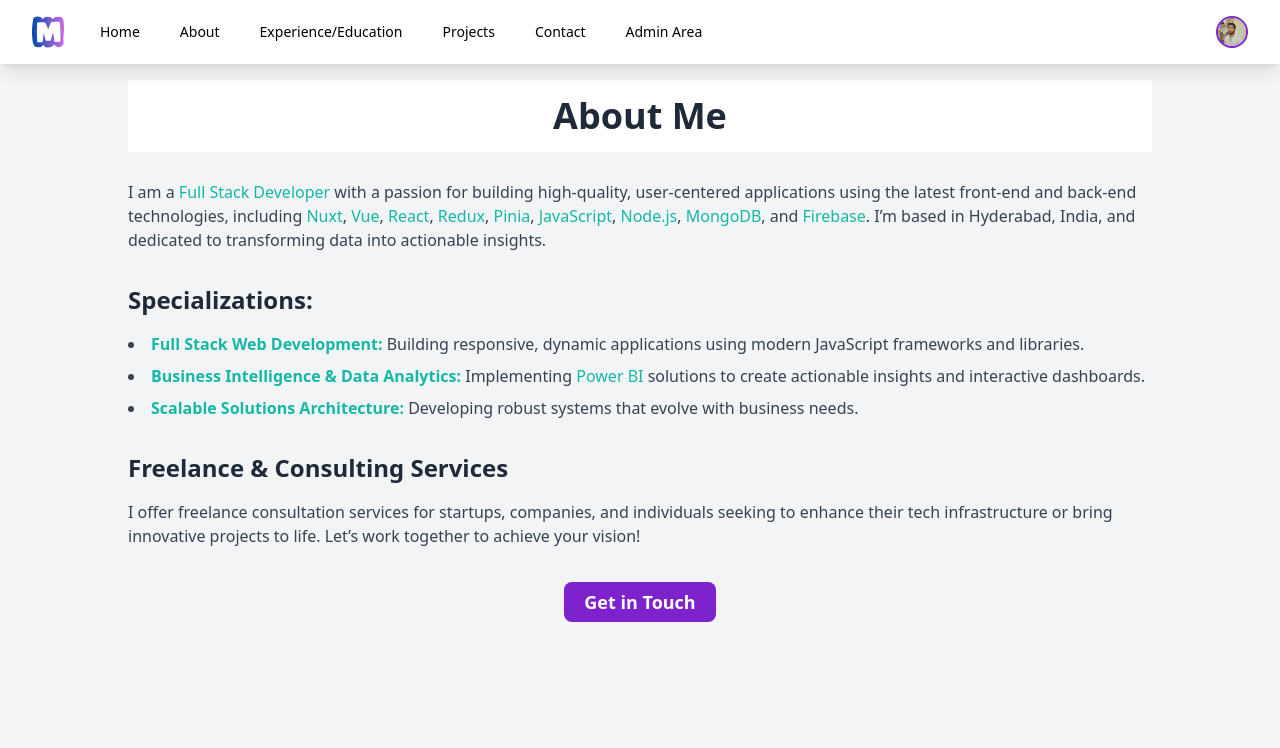
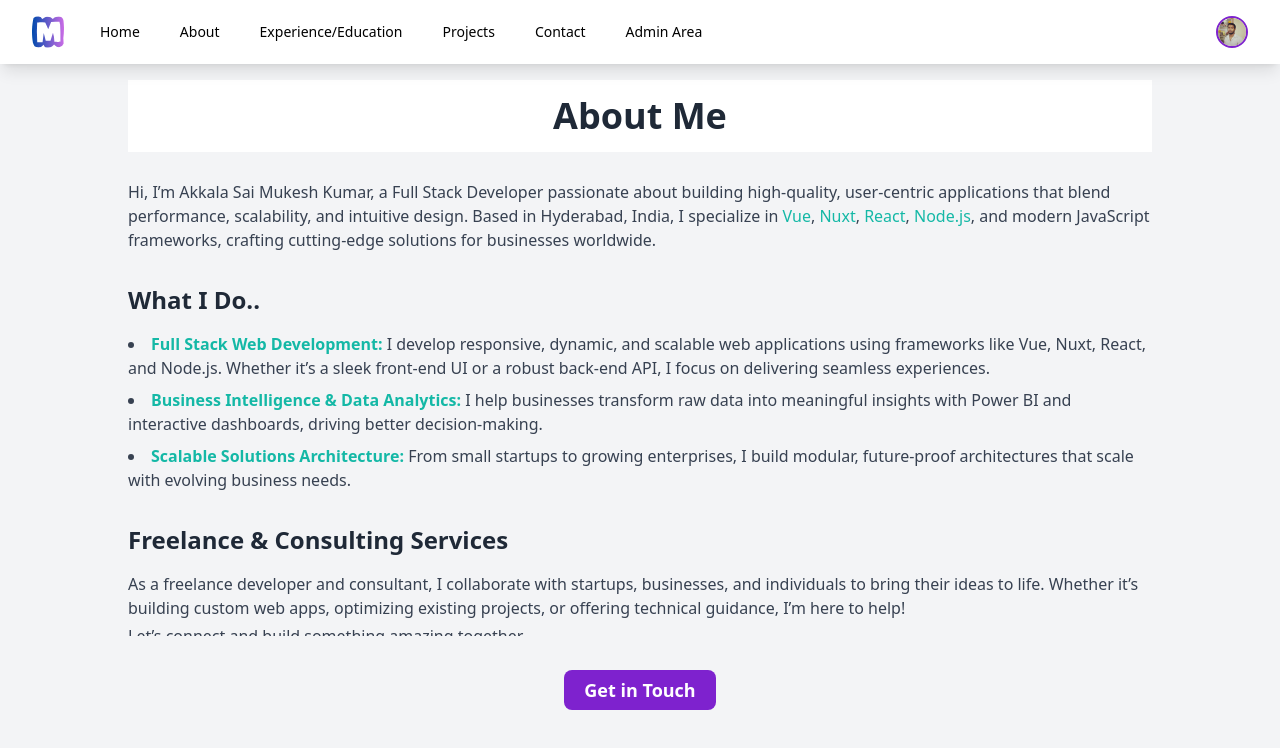
Before and after one commit to Mukeshdiksha2018/Personal-Website, a Nuxt app: page /About in a window 1280 px wide. Shown: the top 748 px of the page. Built offline with nearby package versions, Linux system fonts and the light colour scheme.

Commit message:
Content changes
content changes on home page and about us section.

```diff
--- a/components/HomeContent.vue
+++ b/components/HomeContent.vue
@@ -24,27 +24,19 @@
           <span
             class="text-base sm:text-lg mt-4 md:mt-0 animate-fadeInUp delay-150"
           >
-            I am a
-            <span class="font-semibold text-teal-500"
-              >Full Stack Developer</span
-            >
-            specializing in building scalable web applications with modern
-            technologies, including
-            <span class="font-semibold text-teal-500"> Nuxt</span>,
-            <span class="font-semibold text-teal-500"> Vue</span>,
-            <span class="font-semibold text-teal-500"> React</span>,
-            <span class="font-semibold text-teal-500"> Redux</span>,
-            <span class="font-semibold text-teal-500"> Pinia</span>,
-            <span class="font-semibold text-teal-500"> JavaScript</span>,
-            <span class="font-semibold text-teal-500"> Node.js</span>,
-            <span class="font-semibold text-teal-500"> MongoDB</span>
+            Based in India, I am a passionate Full Stack Software Developer with
+            a strong focus on Vue.js and Nuxt.js. With years of experience in
+            building scalable, no-code, and document-signing platforms, I blend
+            clean design with robust functionality to craft seamless web
+            applications. I take pride in writing efficient, maintainable code
+            and have a keen eye for UI/UX details, ensuring that every project I
+            work on delivers both performance and aesthetics. Whether
+            collaborating with teams or leading development initiatives, I am
+            committed to delivering high-quality, scalable solutions. Beyond
+            client projects, I am constantly exploring new technologies,
+            refining my skills, and working on personal experiments to stay at
+            the forefront of modern web development.
           </span>
-          <p class="text-base sm:text-lg mt-4 animate-fadeInUp delay-300">
-            Based in
-            <span class="font-semibold text-teal-500">Hyderabad, India</span>, I
-            am passionate about transforming data into actionable insights and
-            delivering high-quality software solutions.
-          </p>
         </h1>
       </div>
 
@@ -69,39 +61,39 @@
 </template>
 
 <script setup>
-import { ref, onMounted } from 'vue';
+import { ref, onMounted } from "vue";
 
 onMounted(() => {});
 
 useHead({
-  title: 'Mukesh Kumar | Full Stack Developer | Home',
+  title: "Mukesh Kumar | Full Stack Developer | Home",
   meta: [
     {
-      name: 'description',
+      name: "description",
       content:
-        'Full Stack Developer specializing in scalable web applications with expertise in Nuxt, Vue, React, Node.js, Power BI, and more. Based in Hyderabad, India.',
+        "Full Stack Developer specializing in scalable web applications with expertise in Nuxt, Vue, React, Node.js, Power BI, and more. Based in Hyderabad, India.",
     },
     {
-      name: 'keywords',
+      name: "keywords",
       content:
-        'Full Stack Developer, Mukesh Kumar, Nuxt, Vue, React, Node.js, Power BI, Hyderabad, India, web development, software solutions',
+        "Full Stack Developer, Akkala Sai Mukesh Kumar, Nuxt.js Developer, Vue.js Developer, JavaScript Developer, Frontend Developer, Backend Developer, Web Development, Freelance Developer, Remote Developer, Software Engineer, UI/UX Developer, Custom Web Apps, No-Code Platforms, SaaS Development, API Integration, Node.js Developer, Express.js, MongoDB, Firebase, Tailwind CSS, Element UI, Vuex, Pinia, Nuxt SEO, Hyderabad, India, USA, UK, Canada, Europe, Australia, Web App Development, Hire Vue Developer, Hire Nuxt Developer, Freelance Web Developer",
     },
-    { property: 'og:title', content: 'Mukesh Kumar | Full Stack Developer' },
+
+    { property: "og:title", content: "Mukesh Kumar | Full Stack Developer" },
     {
-      property: 'og:description',
+      property: "og:description",
       content:
-        'Full Stack Developer specializing in Nuxt, Vue, React, Node.js, Power BI, and more. Based in Hyderabad, India.',
+        "Full Stack Developer specializing in Nuxt, Vue, React, Node.js, Power BI, and more. Based in Hyderabad, India.",
     },
-    { property: 'og:image', content: '/path-to-image.jpg' },
-    { property: 'og:url', content: 'https://yourwebsite.com' },
-    { name: 'twitter:card', content: 'summary_large_image' },
-    { name: 'twitter:title', content: 'Mukesh Kumar | Full Stack Developer' },
+    { property: "og:image", content: "/path-to-image.jpg" },
+    { property: "og:url", content: "https://mukeshcodes.in" },
+    { name: "twitter:card", content: "summary_large_image" },
+    { name: "twitter:title", content: "Mukesh Kumar | Full Stack Developer" },
     {
-      name: 'twitter:description',
+      name: "twitter:description",
       content:
-        'Full Stack Developer specializing in Nuxt, Vue, React, Node.js, Power BI, and more. Based in Hyderabad, India.',
+        "Full Stack Developer specializing in Nuxt, Vue, React, Node.js, Power BI, and more. Based in Hyderabad, India.",
     },
-    { name: 'twitter:image', content: '/path-to-image.jpg' },
   ],
 });
 </script>
@@ -140,8 +132,10 @@ useHead({
   animation-delay: 500ms;
 }
 
-.container-height {
-  height: 90vh;
+@media screen and (min-width: 1024px) {
+  .container-height {
+    height: 90vh;
+  }
 }
 
 @media (max-width: 640px) {
--- a/pages/About/index.vue
+++ b/pages/About/index.vue
@@ -17,44 +17,45 @@
     >
       <!-- Introduction -->
       <p>
-        I am a <span class="highlight">Full Stack Developer</span> with a
-        passion for building high-quality, user-centered applications using the
-        latest front-end and back-end technologies, including
-        <span class="highlight">Nuxt</span>, <span class="highlight">Vue</span>,
+        Hi, I’m Akkala Sai Mukesh Kumar, a Full Stack Developer passionate about
+        building high-quality, user-centric applications that blend performance,
+        scalability, and intuitive design. Based in Hyderabad, India, I
+        specialize in <span class="highlight">Vue</span>,
+        <span class="highlight">Nuxt</span>,
         <span class="highlight">React</span>,
-        <span class="highlight">Redux</span>,
-        <span class="highlight">Pinia</span>,
-        <span class="highlight">JavaScript</span>,
-        <span class="highlight">Node.js</span>,
-        <span class="highlight">MongoDB</span>, and
-        <span class="highlight">Firebase</span>. I’m based in Hyderabad, India,
-        and dedicated to transforming data into actionable insights.
+        <span class="highlight">Node.js</span>, and modern JavaScript
+        frameworks, crafting cutting-edge solutions for businesses worldwide.
       </p>
 
       <!-- Specializations Section -->
       <div>
         <span class="text-2xl font-semibold text-gray-800 dark:text-gray-200">
-          Specializations:
+          What I Do..
         </span>
         <h1>
           <ul class="list-disc list-inside mt-4 space-y-2">
             <li>
               <strong class="highlight">Full Stack Web Development:</strong>
-              Building responsive, dynamic applications using modern JavaScript
-              frameworks and libraries.
+              I develop responsive, dynamic, and scalable web applications using
+              frameworks like Vue, Nuxt, React, and Node.js. Whether it’s a
+              sleek front-end UI or a robust back-end API, I focus on delivering
+              seamless experiences.
             </li>
             <li>
               <strong class="highlight"
                 >Business Intelligence & Data Analytics:</strong
               >
-              Implementing <span class="highlight">Power BI</span> solutions to
-              create actionable insights and interactive dashboards.
+              I help businesses transform raw data into meaningful insights with
+              Power BI and interactive dashboards, driving better
+              decision-making.
             </li>
             <li>
               <strong class="highlight"
                 >Scalable Solutions Architecture:</strong
               >
-              Developing robust systems that evolve with business needs.
+              From small startups to growing enterprises, I build modular,
+              future-proof architectures that scale with evolving business
+              needs.
             </li>
           </ul>
         </h1>
@@ -65,12 +66,13 @@
         <h2 class="text-2xl font-semibold text-gray-800 dark:text-gray-200">
           Freelance & Consulting Services
         </h2>
-        <p class="mt-4">
-          I offer freelance consultation services for startups, companies, and
-          individuals seeking to enhance their tech infrastructure or bring
-          innovative projects to life. Let’s work together to achieve your
-          vision!
+        <p class="mt-4 mb-1">
+          As a freelance developer and consultant, I collaborate with startups,
+          businesses, and individuals to bring their ideas to life. Whether it’s
+          building custom web apps, optimizing existing projects, or offering
+          technical guidance, I’m here to help!
         </p>
+        <p>Let’s connect and build something amazing together.</p>
       </div>
     </div>
 
@@ -88,32 +90,38 @@
 </template>
 
 <script setup>
-import { useHead } from 'nuxt/app';
+import { useHead } from "nuxt/app";
 
 useHead({
-  title: 'About Mukesh Kumar - Full Stack Developer & Power BI Expert',
+  title: "About Mukesh Kumar - Full Stack Developer & Power BI Expert",
   meta: [
     {
-      name: 'description',
+      name: "description",
       content:
-        'Learn about Mukesh Kumar, a Full Stack Developer specializing in Nuxt, Vue, React, Node.js, and a Power BI Architect offering freelance consultation services.',
+        "Learn about Mukesh Kumar, a Full Stack Developer specializing in Nuxt, Vue, React, Node.js, and a Power BI Architect offering freelance consultation services.",
     },
     {
-      property: 'og:title',
-      content: 'About Mukesh Kumar - Full Stack Developer & Power BI Expert',
+      name: "keywords",
+      content:
+        "Full Stack Developer, Akkala Sai Mukesh Kumar, Nuxt.js Developer, Vue.js Developer, JavaScript Developer, Frontend Developer, Backend Developer, Web Development, Freelance Developer, Remote Developer, Software Engineer, UI/UX Developer, Custom Web Apps, No-Code Platforms, SaaS Development, API Integration, Node.js Developer, Express.js, MongoDB, Firebase, Tailwind CSS, Element UI, Vuex, Pinia, Nuxt SEO, Hyderabad, India, USA, UK, Canada, Europe, Australia, Web App Development, Hire Vue Developer, Hire Nuxt Developer, Freelance Web Developer",
+    },
+
+    {
+      property: "og:title",
+      content: "About Mukesh Kumar - Full Stack Developer & Power BI Expert",
     },
     {
-      property: 'og:description',
+      property: "og:description",
       content:
-        'Mukesh Kumar specializes in modern web development and Power BI solutions. Based in Hyderabad, India, and open for freelance consultation.',
+        "Mukesh Kumar specializes in modern web development and Power BI solutions. Based in Hyderabad, India, and open for freelance consultation.",
     },
-    { property: 'og:type', content: 'website' },
+    { property: "og:type", content: "website" },
   ],
 });
 </script>
 
 <style scoped>
-@import 'tailwindcss/tailwind.css';
+@import "tailwindcss/tailwind.css";
 
 @keyframes fadeInUp {
   0% {
```
